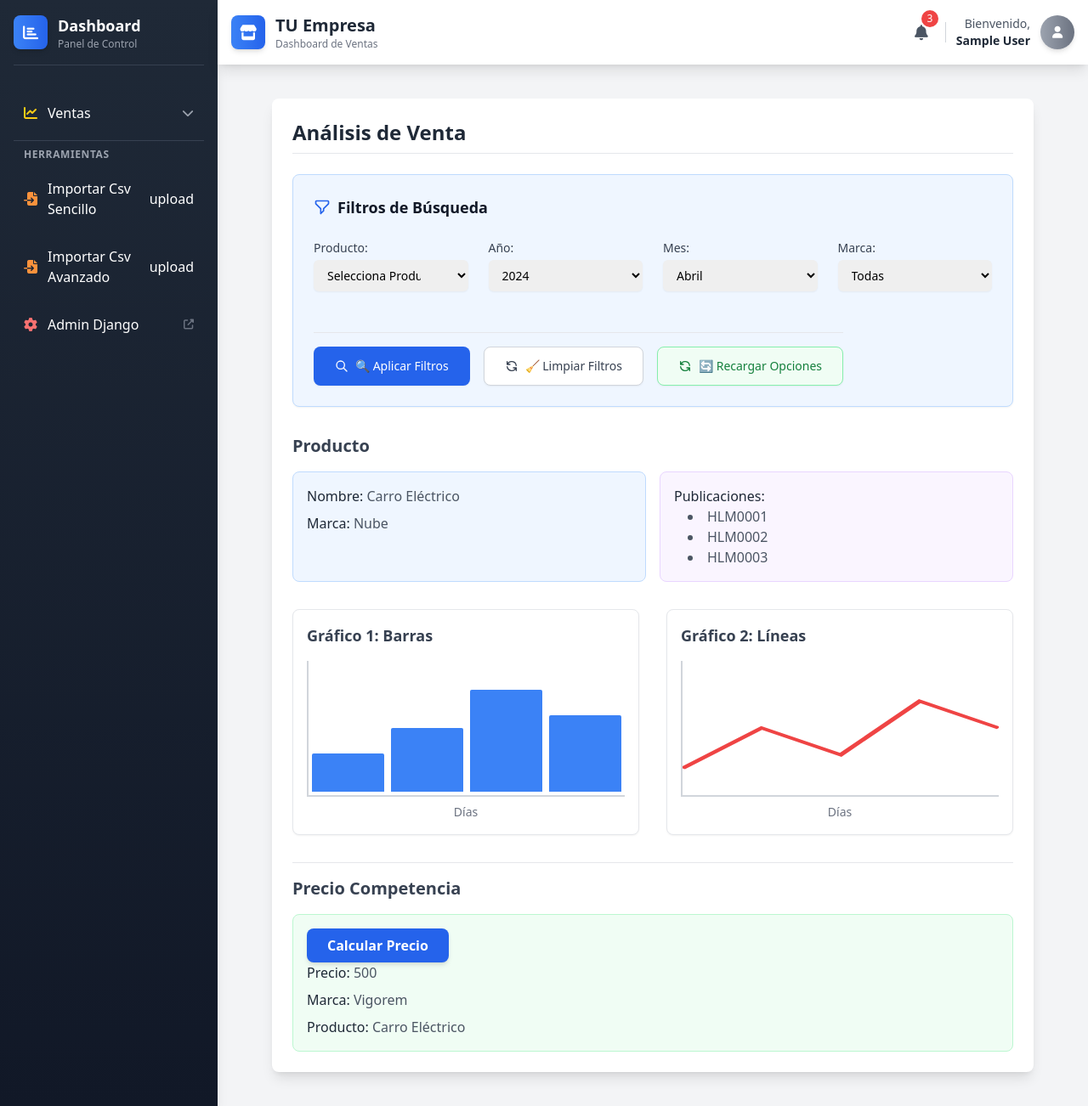
After one commit to LeoSan/monitoreoMELI, a Django app: page /venta/check-producto in a window 1280 px wide. The commit adds this page. Shown: the whole page at 85% size. Run offline with Django 5.2, Linux system fonts and the light colour scheme; the visitor is signed in with stand-in values (Sample User, id 1); some libraries are stand-ins or nearby versions.

Commit message:
Ajuste en desarrollo

```diff
--- /dev/null
+++ b/venta/templates/venta/check_producto.html
@@ -0,0 +1,86 @@
+{% extends 'base.html' %}
+
+{% block title %} Carga Ventas | Index {% endblock %}
+
+{% block content %}
+
+    <div class="flex h-screen">
+        <!-- Include Sidebar -->
+         {% include 'venta/partials/sidebar.html' %}
+
+        <!-- Main Content -->
+        <div class="flex-1 flex flex-col">
+            <!-- Include Header -->
+            {% include 'venta/partials/header.html' %}
+
+            <!-- Content Area -->
+            <main class="flex-1 p-6 overflow-y-auto">
+
+                <!-- Contenido del dashboard aquí -->
+                <div class="container mx-auto p-4">
+                    <div class="max-w-4xl mx-auto bg-white shadow-lg rounded-lg p-6">
+                        <h1 class="text-2xl font-bold text-gray-800 mb-6 border-b pb-2">Análisis de Venta</h1>
+                        <!-- Include FILTROS -->
+                        {% include 'venta/partials/filtros.html' %}
+
+                        <div class="mb-8">
+                            <h2 class="text-xl font-semibold text-gray-700 mb-4">Producto</h2>
+                            <div class="grid grid-cols-1 md:grid-cols-2 gap-4">
+                                <div class="bg-blue-50 p-4 rounded-lg border border-blue-200">
+                                    <p class="text-gray-600 mb-2"><span class="font-medium text-gray-800">Nombre:</span> Carro Eléctrico</p>
+                                    <p class="text-gray-600 mb-2"><span class="font-medium text-gray-800">Marca:</span> Nube</p>
+                                </div>
+                                <div class="bg-purple-50 p-4 rounded-lg border border-purple-200">
+                                    <p class="font-medium text-gray-800">Publicaciones:</p>
+                                    <ul class="list-disc list-inside text-gray-600 pl-4">
+                                        <li>HLM0001</li>
+                                        <li>HLM0002</li>
+                                        <li>HLM0003</li>
+                                    </ul>
+                                </div>
+                            </div>
+                        </div>
+
+                        <div class="grid grid-cols-1 lg:grid-cols-2 gap-8 mb-8">
+                            <div class="bg-white p-4 rounded-lg shadow-sm border border-gray-200">
+                                <h3 class="text-lg font-semibold text-gray-700 mb-4">Gráfico 1: Barras</h3>
+                                <div class="flex items-end h-40 border-b-2 border-l-2 border-gray-300 gap-2 p-1">
+                                    <div class="w-1/4 h-[30%] bg-blue-500 rounded-t-sm"></div>
+                                    <div class="w-1/4 h-[50%] bg-blue-500 rounded-t-sm"></div>
+                                    <div class="w-1/4 h-[80%] bg-blue-500 rounded-t-sm"></div>
+                                    <div class="w-1/4 h-[60%] bg-blue-500 rounded-t-sm"></div>
+                                </div>
+                                <p class="text-center text-sm text-gray-500 mt-2">Días</p>
+                            </div>
+
+                            <div class="bg-white p-4 rounded-lg shadow-sm border border-gray-200">
+                                <h3 class="text-lg font-semibold text-gray-700 mb-4">Gráfico 2: Líneas</h3>
+                                <div class="relative w-full h-40 border-b-2 border-l-2 border-gray-300">
+                                    <svg class="absolute inset-0 w-full h-full" viewBox="0 0 100 100" preserveAspectRatio="none">
+                                        <polyline fill="none" stroke="#EF4444" stroke-width="2" points="0,80 25,50 50,70 75,30 100,50" />
+                                    </svg>
+                                </div>
+                                <p class="text-center text-sm text-gray-500 mt-2">Días</p>
+                            </div>
+                        </div>
+
+                        <div>
+                            <h2 class="text-xl font-semibold text-gray-700 mb-4 border-t pt-4">Precio Competencia</h2>
+
+                            <div class="bg-green-50 p-4 rounded-lg border border-green-200">
+                                <button class="bg-blue-600 text-white font-bold py-2 px-6 rounded-lg shadow-md hover:bg-blue-700 focus:outline-none focus:ring-2 focus:ring-blue-500 focus:ring-offset-2 transition-colors duration-200">
+                                    Calcular Precio
+                                </button>
+                                <p class="text-gray-600 mb-2"><span class="font-medium text-gray-800">Precio:</span> 500</p>
+                                <p class="text-gray-600 mb-2"><span class="font-medium text-gray-800">Marca:</span> Vigorem</p>
+                                <p class="text-gray-600"><span class="font-medium text-gray-800">Producto:</span> Carro Eléctrico</p>
+                            </div>
+                        </div>
+                    </div>
+                </div>
+
+            </main>
+        </div>
+    </div>
+
+{% endblock %}
--- /dev/null
+++ b/venta/templates/venta/partials/filtros.html
@@ -0,0 +1,73 @@
+<div class="mb-8 p-6 bg-blue-50 rounded-lg border border-blue-200 shadow-sm">
+    <h2 class="text-lg font-semibold text-gray-900 mb-6 flex items-center">
+        <svg class="w-5 h-5 mr-2 text-blue-600" fill="none" stroke="currentColor" viewBox="0 0 24 24">
+            <path stroke-linecap="round" stroke-linejoin="round" stroke-width="2" d="M3 4a1 1 0 011-1h16a1 1 0 011 1v2.586a1 1 0 01-.293.707l-6.414 6.414a1 1 0 00-.293.707V17l-4 4v-6.586a1 1 0 00-.293-.707L3.293 7.293A1 1 0 013 6.586V4z"></path>
+        </svg>
+        Filtros de Búsqueda
+    </h2>
+    <div class="grid grid-cols-1 md:grid-cols-4 gap-6">
+        <div>
+            <label for="year-filter" class="block text-sm font-medium text-gray-700 mb-1">Producto:</label>
+            <select id="year-filter" class="mt-1 block w-full pl-3 pr-10 py-2 text-base border-gray-300 focus:outline-none focus:ring-blue-500 focus:border-blue-500 sm:text-sm rounded-md shadow-sm">
+                <option>Selecciona Producto</option>
+            </select>
+        </div>
+
+
+        <div>
+            <label for="year-filter" class="block text-sm font-medium text-gray-700 mb-1">Año:</label>
+            <select id="year-filter" class="mt-1 block w-full pl-3 pr-10 py-2 text-base border-gray-300 focus:outline-none focus:ring-blue-500 focus:border-blue-500 sm:text-sm rounded-md shadow-sm">
+                <option>2023</option>
+                <option selected>2024</option>
+                <option>2025</option>
+            </select>
+        </div>
+        <div>
+            <label for="month-filter" class="block text-sm font-medium text-gray-700 mb-1">Mes:</label>
+            <select id="month-filter" class="mt-1 block w-full pl-3 pr-10 py-2 text-base border-gray-300 focus:outline-none focus:ring-blue-500 focus:border-blue-500 sm:text-sm rounded-md shadow-sm">
+                <option>Enero</option>
+                <option>Febrero</option>
+                <option>Marzo</option>
+                <option selected>Abril</option>
+                <option>Mayo</option>
+                <option>Junio</option>
+            </select>
+        </div>
+        <div>
+            <label for="brand-filter" class="block text-sm font-medium text-gray-700 mb-1">Marca:</label>
+            <select id="brand-filter" class="mt-1 block w-full pl-3 pr-10 py-2 text-base border-gray-300 focus:outline-none focus:ring-blue-500 focus:border-blue-500 sm:text-sm rounded-md shadow-sm">
+                <option selected>Todas</option>
+                <option>NUBE</option>
+                <option>BAZARU</option>
+                <option>KABUDU</option>
+            </select>
+        </div>
+    </div>
+    <div class="mt-6 flex justify-start">
+
+        <!-- Botones de Acción -->
+        <div class="flex flex-wrap gap-4 mt-6 pt-4 border-t border-gray-200">
+            <button onclick="aplicarFiltros()" class="inline-flex items-center px-6 py-3 border border-transparent rounded-lg shadow-sm text-sm font-medium text-white bg-blue-600 hover:bg-blue-700 focus:outline-none focus:ring-2 focus:ring-offset-2 focus:ring-blue-500 transition-all duration-200 transform hover:scale-105">
+                <svg class="w-4 h-4 mr-2" fill="none" stroke="currentColor" viewBox="0 0 24 24">
+                    <path stroke-linecap="round" stroke-linejoin="round" stroke-width="2" d="M21 21l-6-6m2-5a7 7 0 11-14 0 7 7 0 0114 0z"></path>
+                </svg>
+                🔍 Aplicar Filtros
+            </button>
+
+            <button onclick="limpiarFiltros()" class="inline-flex items-center px-6 py-3 border border-gray-300 rounded-lg shadow-sm text-sm font-medium text-gray-700 bg-white hover:bg-gray-50 focus:outline-none focus:ring-2 focus:ring-offset-2 focus:ring-gray-500 transition-all duration-200">
+                <svg class="w-4 h-4 mr-2" fill="none" stroke="currentColor" viewBox="0 0 24 24">
+                    <path stroke-linecap="round" stroke-linejoin="round" stroke-width="2" d="M4 4v5h.582m15.356 2A8.001 8.001 0 004.582 9m0 0H9m11 11v-5h-.581m0 0a8.003 8.003 0 01-15.357-2m15.357 2H15"></path>
+                </svg>
+                🧹 Limpiar Filtros
+            </button>
+
+            <button onclick="cargarDatos()" class="inline-flex items-center px-6 py-3 border border-green-300 rounded-lg shadow-sm text-sm font-medium text-green-700 bg-green-50 hover:bg-green-100 focus:outline-none focus:ring-2 focus:ring-offset-2 focus:ring-green-500 transition-all duration-200">
+                <svg class="w-4 h-4 mr-2" fill="none" stroke="currentColor" viewBox="0 0 24 24">
+                    <path stroke-linecap="round" stroke-linejoin="round" stroke-width="2" d="M4 4v5h.582m15.356 2A8.001 8.001 0 004.582 9m0 0H9m11 11v-5h-.581m0 0a8.003 8.003 0 01-15.357-2m15.357 2H15"></path>
+                </svg>
+                🔄 Recargar Opciones
+            </button>
+        </div>
+
+    </div>
+</div>
--- a/venta/templates/venta/partials/sidebar.html
+++ b/venta/templates/venta/partials/sidebar.html
@@ -18,7 +18,7 @@
             <button id="reportesBtn" class="w-full flex items-center justify-between p-3 rounded-lg hover:bg-gray-700 transition-all duration-200 group focus:outline-none">
                 <div class="flex items-center">
                     <i class="fas fa-chart-line mr-3 text-yellow-400 group-hover:text-yellow-300"></i>
-                    <span class="font-medium">Reportes</span>
+                    <span class="font-medium">Ventas</span>
                 </div>
                 <i id="reportesArrow" class="fas fa-chevron-down text-gray-400 text-sm transition-transform duration-200"></i>
             </button>
@@ -29,9 +29,13 @@
                     <i class="fas fa-fire mr-3 text-red-400 group-hover:text-red-300"></i>
                     <span class="font-medium">Mapa de Calor</span>
                 </a>
-                <a href="#" class="flex items-center p-2 pl-4 rounded-lg text-sm hover:bg-gray-700 transition-all duration-200 group border-l-2 border-gray-600 hover:border-yellow-400">
+                <a href="/venta/check-producto" class="flex items-center p-2 pl-4 rounded-lg text-sm hover:bg-gray-700 transition-all duration-200 group border-l-2 border-gray-600 hover:border-yellow-400">
                     <i class="fas fa-search mr-3 text-green-400 group-hover:text-green-300"></i>
                     <span class="font-medium">Chequeo por Producto</span>
+                </a>
+                <a href="/venta/cloud-word" class="flex items-center p-2 pl-4 rounded-lg text-sm hover:bg-gray-700 transition-all duration-200 group border-l-2 border-gray-600 hover:border-yellow-400">
+                    <i class="fas fa-search mr-3 text-green-400 group-hover:text-green-300"></i>
+                    <span class="font-medium">Productos + Vendidos</span>
                 </a>
             </div>
         </div>
--- a/venta/urls.py
+++ b/venta/urls.py
@@ -6,4 +6,6 @@ urlpatterns = [
     path('upload', views.subir_ventas, name='subir_ventas'),
     path('upload-csv', views.cargar_csv_ventas, name='cargar_csv_ventas'),
     path('mapa-calor', views.mapa_calor, name='mapa_calor'),
+    path('check-producto', views.obtenerAnalisisProducto, name='check_producto'),
+    path('cloud-word', views.generarCloudWord, name='cloud_word'),
 ]
--- a/venta/views.py
+++ b/venta/views.py
@@ -240,3 +240,11 @@ def mapa_calor(request):
         }
 
     return render(request, 'venta/mapa_calor.html', context)
+
+@login_required
+def obtenerAnalisisProducto(request):
+    return render(request, 'venta/check_producto.html')
+
+@login_required
+def generarCloudWord(request):
+    return render(request, 'venta/cloud_word.html')
```
Also changed, not shown: venta/templates/venta/cloud_word.html (added, +62 -0 lines).
